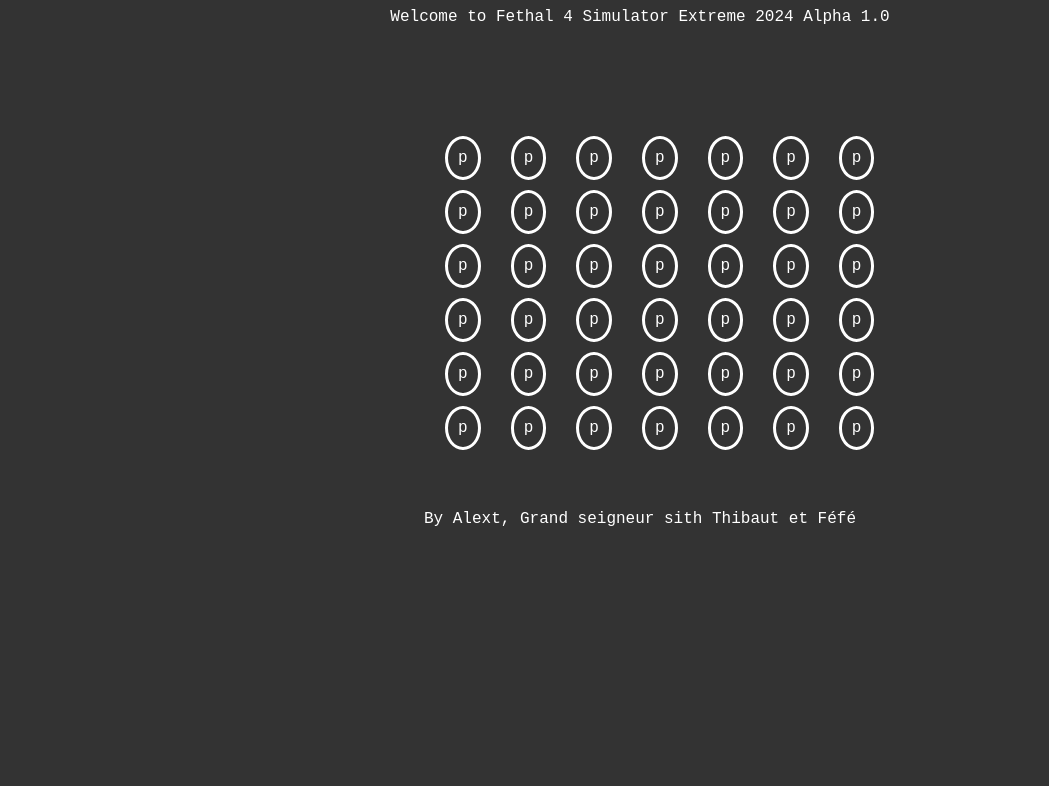
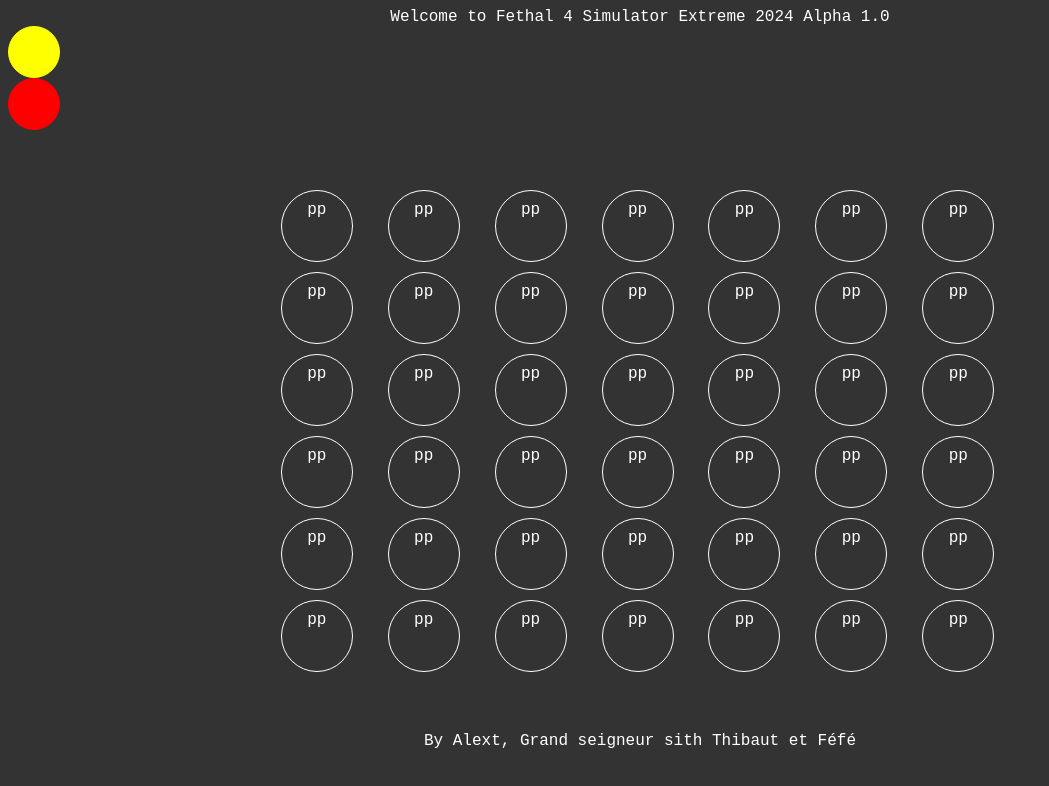
Before and after one commit to tb-des/Fethal_4, a plain HTML site: page index.html in a window 1280 px wide. Shown: the whole page, without its empty margins (0-1049 px from the left). Drawn offline with nearby package versions, Linux system fonts and the light colour scheme; a script that the page names is missing.

Commit message:
Grille complete

```diff
--- a/index.html
+++ b/index.html
@@ -13,49 +13,51 @@
         <span id="span_nav">Welcome to Fethal 4 Simulator Extreme 2024 Alpha 1.0</span>
     </nav>
 
+    <div class="circle-yellow"></div>
+    <div class="circle-red"></div>
     <div class="grid">
-        <div class="grid-item" id="0-0">p</div>
-        <div class="grid-item" id="0-1">p</div>
-        <div class="grid-item" id="0-2">p</div>
-        <div class="grid-item" id="0-3">p</div>
-        <div class="grid-item" id="0-4">p</div>
-        <div class="grid-item" id="0-5">p</div>
-        <div class="grid-item" id="0-6">p</div>
-        <div class="grid-item" id="1-0">p</div>
-        <div class="grid-item" id="1-1">p</div>
-        <div class="grid-item" id="1-2">p</div>
-        <div class="grid-item" id="1-3">p</div>
-        <div class="grid-item" id="1-4">p</div>
-        <div class="grid-item" id="1-5">p</div>
-        <div class="grid-item" id="1-6">p</div>
-        <div class="grid-item" id="2-0">p</div>
-        <div class="grid-item" id="2-1">p</div>
-        <div class="grid-item" id="2-2">p</div>
-        <div class="grid-item" id="2-3">p</div>
-        <div class="grid-item" id="2-4">p</div>
-        <div class="grid-item" id="2-5">p</div>
-        <div class="grid-item" id="2-6">p</div>
-        <div class="grid-item" id="3-0">p</div>
-        <div class="grid-item" id="3-1">p</div>
-        <div class="grid-item" id="3-2">p</div>
-        <div class="grid-item" id="3-3">p</div>
-        <div class="grid-item" id="3-4">p</div>
-        <div class="grid-item" id="3-5">p</div>
-        <div class="grid-item" id="3-6">p</div>
-        <div class="grid-item" id="4-0">p</div>
-        <div class="grid-item" id="4-1">p</div>
-        <div class="grid-item" id="4-2">p</div>
-        <div class="grid-item" id="4-3">p</div>
-        <div class="grid-item" id="4-4">p</div>
-        <div class="grid-item" id="4-5">p</div>
-        <div class="grid-item" id="4-6">p</div>
-        <div class="grid-item" id="5-0">p</div>
-        <div class="grid-item" id="5-1">p</div>
-        <div class="grid-item" id="5-2">p</div>
-        <div class="grid-item" id="5-3">p</div>
-        <div class="grid-item" id="5-4">p</div>
-        <div class="grid-item" id="5-5">p</div>
-        <div class="grid-item" id="5-6">p</div>
+        <div class="grid-item" id="0-0">pp</div>
+        <div class="grid-item" id="0-1">pp</div>
+        <div class="grid-item" id="0-2">pp</div>
+        <div class="grid-item" id="0-3">pp</div>
+        <div class="grid-item" id="0-4">pp</div>
+        <div class="grid-item" id="0-5">pp</div>
+        <div class="grid-item" id="0-6">pp</div>
+        <div class="grid-item" id="1-0">pp</div>
+        <div class="grid-item" id="1-1">pp</div>
+        <div class="grid-item" id="1-2">pp</div>
+        <div class="grid-item" id="1-3">pp</div>
+        <div class="grid-item" id="1-4">pp</div>
+        <div class="grid-item" id="1-5">pp</div>
+        <div class="grid-item" id="1-6">pp</div>
+        <div class="grid-item" id="2-0">pp</div>
+        <div class="grid-item" id="2-1">pp</div>
+        <div class="grid-item" id="2-2">pp</div>
+        <div class="grid-item" id="2-3">pp</div>
+        <div class="grid-item" id="2-4">pp</div>
+        <div class="grid-item" id="2-5">pp</div>
+        <div class="grid-item" id="2-6">pp</div>
+        <div class="grid-item" id="3-0">pp</div>
+        <div class="grid-item" id="3-1">pp</div>
+        <div class="grid-item" id="3-2">pp</div>
+        <div class="grid-item" id="3-3">pp</div>
+        <div class="grid-item" id="3-4">pp</div>
+        <div class="grid-item" id="3-5">pp</div>
+        <div class="grid-item" id="3-6">pp</div>
+        <div class="grid-item" id="4-0">pp</div>
+        <div class="grid-item" id="4-1">pp</div>
+        <div class="grid-item" id="4-2">pp</div>
+        <div class="grid-item" id="4-3">pp</div>
+        <div class="grid-item" id="4-4">pp</div>
+        <div class="grid-item" id="4-5">pp</div>
+        <div class="grid-item" id="4-6">pp</div>
+        <div class="grid-item" id="5-0">pp</div>
+        <div class="grid-item" id="5-1">pp</div>
+        <div class="grid-item" id="5-2">pp</div>
+        <div class="grid-item" id="5-3">pp</div>
+        <div class="grid-item" id="5-4">pp</div>
+        <div class="grid-item" id="5-5">pp</div>
+        <div class="grid-item" id="5-6">pp</div>
     </div>
 
     <footer>By Alext, Grand seigneur sith Thibaut et Féfé</footer>
--- a/style.css
+++ b/style.css
@@ -30,26 +30,44 @@ footer{
     grid-template-columns: repeat(7, 1fr);
     grid-gap: 10px;
     padding: 10px;
-    margin-left: 33%;
-    margin-right: 33%;
-    margin-top: 100px;
+    margin-left: 20%;
+    margin-right: 20%;
+    margin-top: 50px;
     margin-bottom: 50px;
 }
 
 .grid-item{
     color: white;
     text-align: center;
-    border: white 3px solid;
+    border: white 1px solid;
     transition: all 0.5s;
     padding: 10px;
     margin-left: 10px;
     margin-right: 10px;
     border-radius: 100%;
+    height: 50px;
+    width: 50px;
 
 }
 
 .grid-item:hover{
     background-color: #333;
     color: green;
-    border: green 3px solid;
+    border: green 1px solid;
 }
+
+.circle-red{
+    background-color: red;
+    border: red 1px solid;
+    border-radius: 50%;
+    height: 50px;
+    width: 50px;
+}
+
+.circle-yellow{
+    background-color: yellow;
+    border: yellow 1px solid;
+    border-radius: 100%;
+    height: 50px;
+    width: 50px;
+}
```
